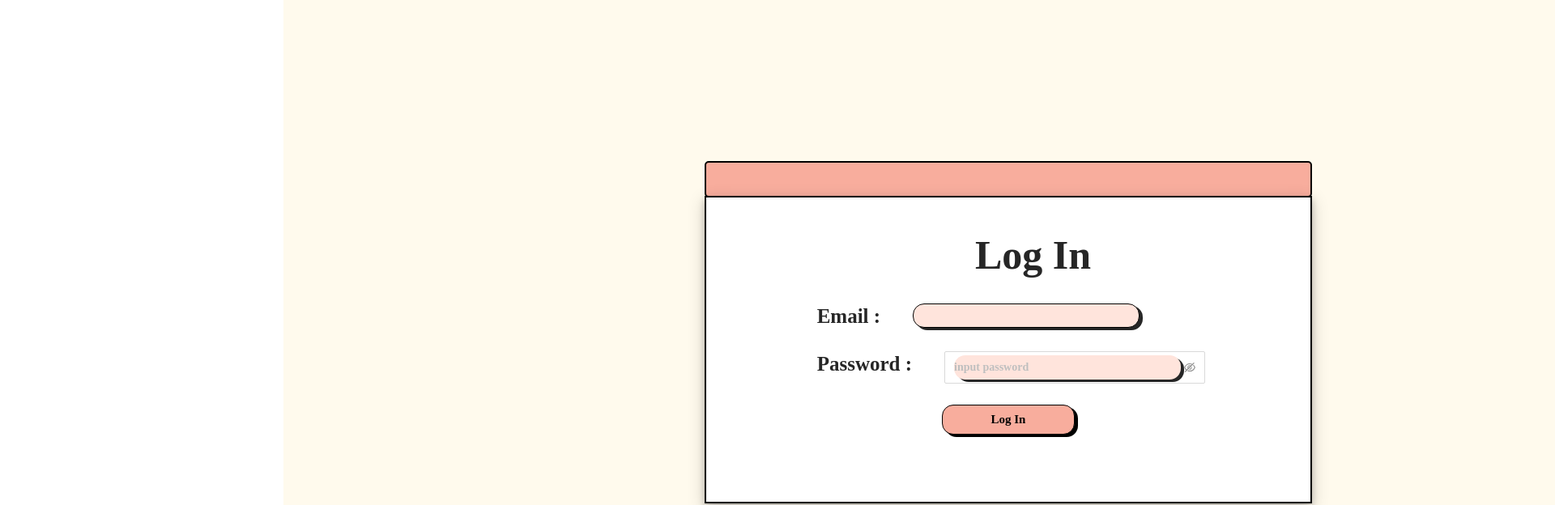
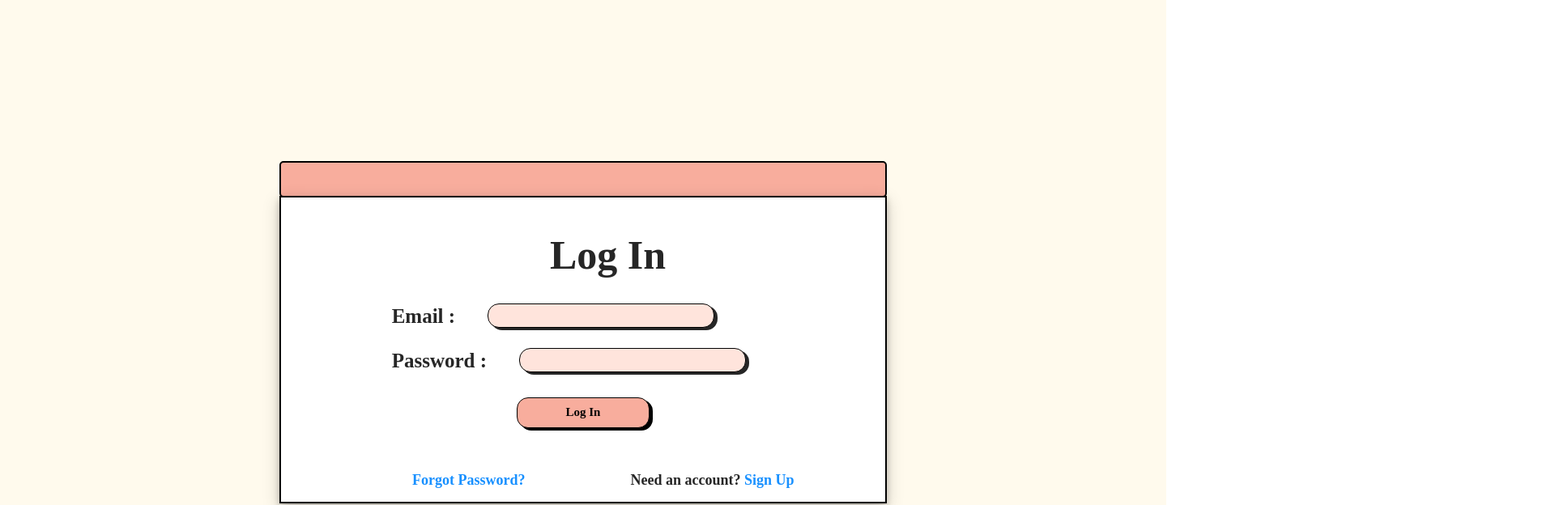
Before and after one commit to JiratchayaPhinyodom/Period-Pejai, a React (Create React App) app in the folder front-end/: page /login in a window 1280 px wide. Shown: the top 624 px of the page at 81% size, 1920 px wide, since content can reach past the window. Built offline with nearby package versions, Linux system fonts and the light colour scheme; no server answers; a web font is replaced by a local one.

Commit message:
Decorate loginpage

```diff
--- a/front-end/src/components/Login.css
+++ b/front-end/src/components/Login.css
@@ -10,7 +10,6 @@
     height: 821px;
     width: 1440px;
     background-color: #fffaed;
-    margin-left: 350px;
 }
 
 input[type="email"],
@@ -114,8 +113,8 @@ input[type="submit"]:hover {
 
 .endingleft{
     font-size: 18px;
-    margin-top: 100px;
-    margin-left: 145px;
+    margin-top: 50px;
+    margin-left: 130px;
     display: inline-block;
     white-space: nowrap;
 }
--- a/front-end/src/components/Login.js
+++ b/front-end/src/components/Login.js
@@ -42,7 +42,7 @@ export default function Login() {
               </span>
               <span className = "input-container" id="password">
                 <label>Password :</label>
-                <InputPassword type="password" ref={passwordRef} required />
+                <input type="password" ref={passwordRef} required />
               </span>
               <div className="button-container">
               <button disabled={loading} type="submit" className="submit">
--- a/front-end/src/components/Signup.js
+++ b/front-end/src/components/Signup.js
@@ -45,11 +45,11 @@ export default function Signup() {
             </Form.Group>
             <div id="password">
               <Form.Label>Password</Form.Label>
-              <InputPassword type="password" ref={passwordRef} required />
+              <input type="password" ref={passwordRef} required />
             </div>
             <div id="password-confirm">
               <Form.Label>Password Confirmation</Form.Label>
-              <InputPassword type="password" ref={passwordConfirmRef} required />
+              <input type="password" ref={passwordConfirmRef} required />
             </div>
             <Button disabled={loading} className="w-100" type="submit">
               Sign Up
```
